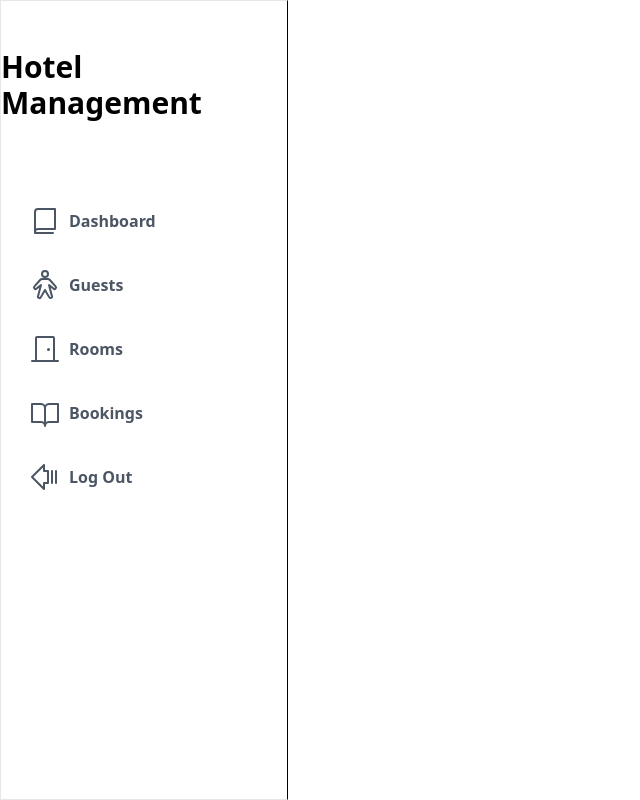
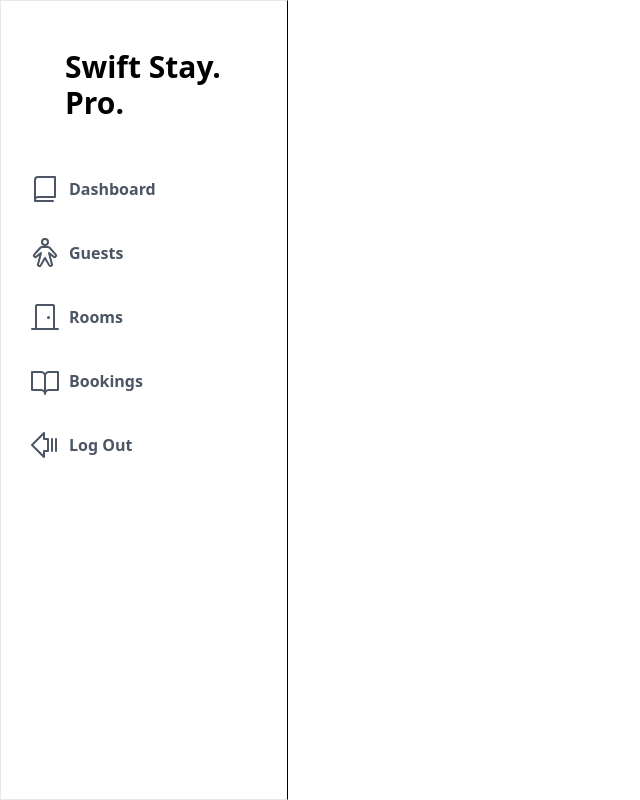
Before and after one commit to jakeNorman007/hotel_management, a Vue app in the folder client/: page / in a window 1280 px wide. Shown: the whole page, without its empty margins (0-640 px from the left). Built offline with nearby package versions, Linux system fonts and the light colour scheme.

Commit message:
few minor cosmetic things

```diff
--- a/client/src/components/MainNav.vue
+++ b/client/src/components/MainNav.vue
@@ -18,10 +18,11 @@ const logOutUser = () => {
 
 <template>
   <div class="flex flex-col border border-r-black gap-6">
-    <div class="font-semibold text-3xl flex justify-center mt-[3rem]">
-      <h1>Hotel Management</h1>
+    <div class="font-semibold text-3xl flex flex-col justify-center mt-[3rem] ml-[4rem]">
+      <p>Swift Stay.</p>
+      <p>Pro.</p>
     </div>
-    <div class="flex flex-col gap-2 mt-[3rem]">
+    <div class="flex flex-col gap-2 mt-[1rem]">
       <router-link :to="{ name: 'Dashboard' }" class="flex justify-start items-center pl-5 py-3 font-semibold text-gray-600 hover:bg-green-200 hover:text-green-600 gap-2 mx-2">
         <DashboardIcon/>
         <p>Dashboard</p>
```
